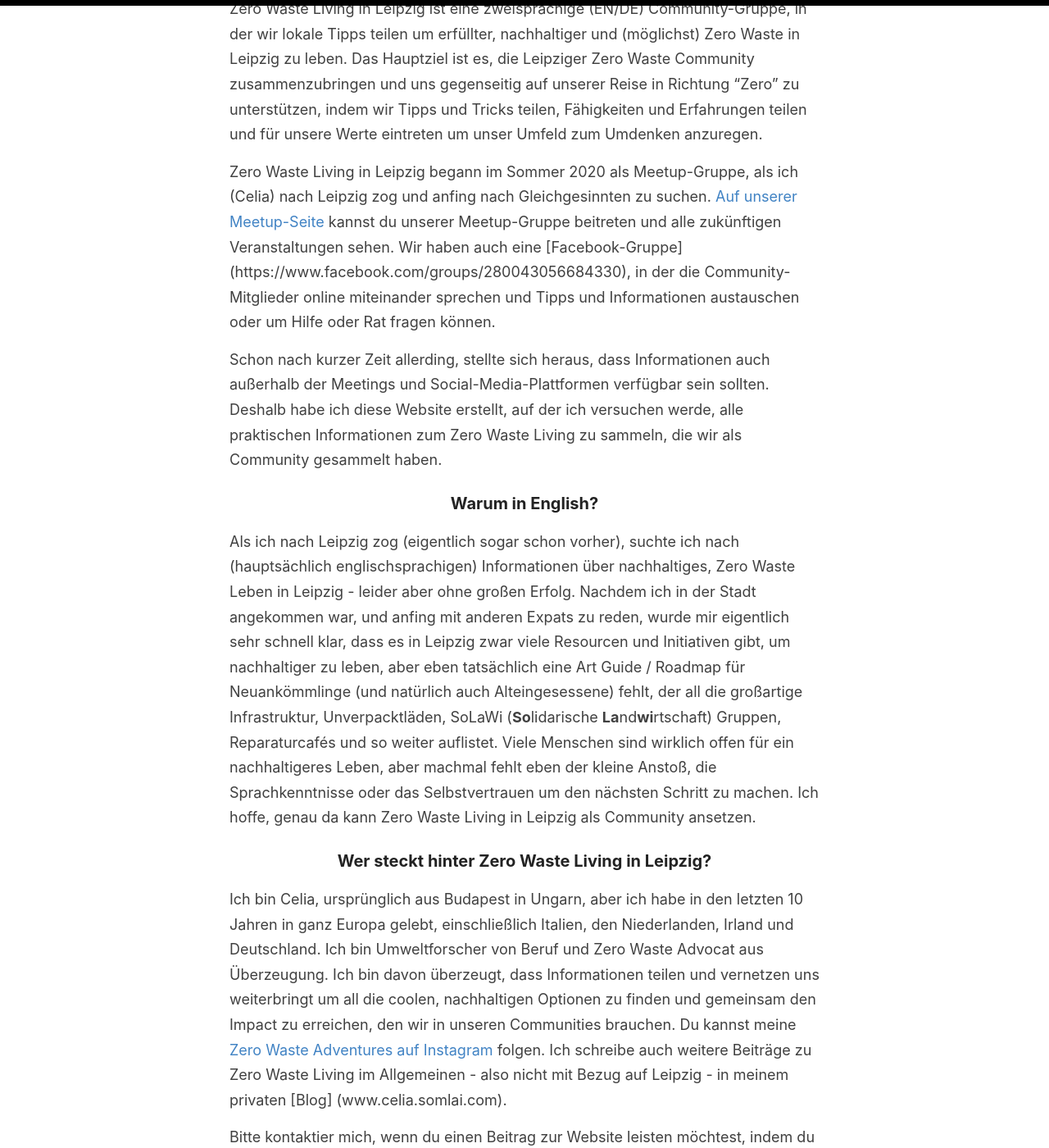
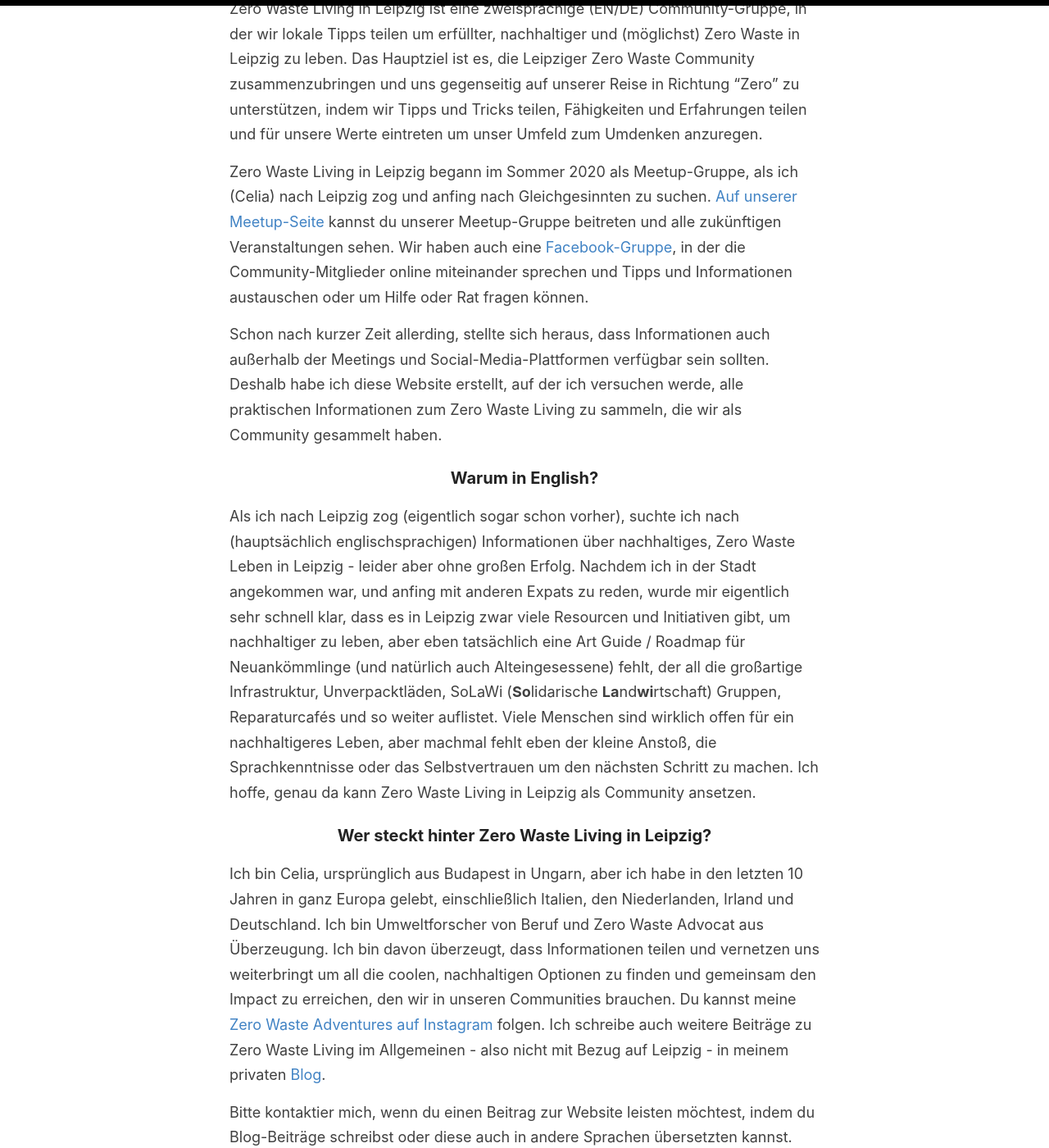
Before and after one commit to CeliaSomlai/zerowastelivinginleipzig, a Jekyll site: the page built from de/_pages/ueber.md, in a window 1280 px wide and 1400 px high, scrolled down 352 px. Shown: the whole window at 82% size. Built offline with Jekyll 4.4.1, drawn with Linux system fonts in a browser that asks for light colours.

Commit message:
Update ueber.md

```diff
--- a/de/_pages/ueber.md
+++ b/de/_pages/ueber.md
@@ -12,7 +12,7 @@ Zero Waste Living in Leipzig ist eine zweisprachige (EN/DE) Community-Gruppe, in
 
 Zero Waste Living in Leipzig begann im Sommer 2020 als Meetup-Gruppe, als ich (Celia) nach Leipzig zog und anfing nach Gleichgesinnten zu suchen.
 [Auf unserer Meetup-Seite](https://www.meetup.com/Zero-Waste-Leipzig/) kannst du unserer Meetup-Gruppe beitreten und alle zukünftigen Veranstaltungen sehen.
-Wir haben auch eine [Facebook-Gruppe] (https://www.facebook.com/groups/280043056684330), in der die Community-Mitglieder online miteinander sprechen und Tipps und Informationen austauschen oder um Hilfe oder Rat fragen können.
+Wir haben auch eine [Facebook-Gruppe](https://www.facebook.com/groups/280043056684330), in der die Community-Mitglieder online miteinander sprechen und Tipps und Informationen austauschen oder um Hilfe oder Rat fragen können.
 
 Schon nach kurzer Zeit allerding, stellte sich heraus, dass Informationen auch außerhalb der Meetings und Social-Media-Plattformen verfügbar sein sollten. Deshalb habe ich diese Website erstellt, auf der ich versuchen werde, alle praktischen Informationen zum Zero Waste Living zu sammeln, die wir als Community gesammelt haben.
 
@@ -24,7 +24,7 @@ Nachdem ich in der Stadt angekommen war, und anfing mit anderen Expats zu reden,
 
 ### Wer steckt hinter Zero Waste Living in Leipzig?
 
-Ich bin Celia, ursprünglich aus Budapest in Ungarn, aber ich habe in den letzten 10 Jahren in ganz Europa gelebt, einschließlich Italien, den Niederlanden, Irland und Deutschland. Ich bin Umweltforscher von Beruf und Zero Waste Advocat aus Überzeugung. Ich bin davon überzeugt, dass Informationen teilen und vernetzen uns weiterbringt um all die coolen, nachhaltigen Optionen zu finden und gemeinsam den Impact zu erreichen, den wir in unseren Communities brauchen. Du kannst meine [Zero Waste Adventures auf Instagram](https://www.instagram.com/zerowaste.adventures/) folgen. Ich schreibe auch weitere Beiträge zu Zero Waste Living im Allgemeinen - also nicht mit Bezug auf Leipzig - in meinem privaten [Blog] (www.celia.somlai.com).
+Ich bin Celia, ursprünglich aus Budapest in Ungarn, aber ich habe in den letzten 10 Jahren in ganz Europa gelebt, einschließlich Italien, den Niederlanden, Irland und Deutschland. Ich bin Umweltforscher von Beruf und Zero Waste Advocat aus Überzeugung. Ich bin davon überzeugt, dass Informationen teilen und vernetzen uns weiterbringt um all die coolen, nachhaltigen Optionen zu finden und gemeinsam den Impact zu erreichen, den wir in unseren Communities brauchen. Du kannst meine [Zero Waste Adventures auf Instagram](https://www.instagram.com/zerowaste.adventures/) folgen. Ich schreibe auch weitere Beiträge zu Zero Waste Living im Allgemeinen - also nicht mit Bezug auf Leipzig - in meinem privaten [Blog](www.celiasomlai.com).
 
 Bitte kontaktier mich, wenn du einen Beitrag zur Website leisten möchtest, indem du Blog-Beiträge schreibst oder diese auch in andere Sprachen übersetzten kannst.
 
```
